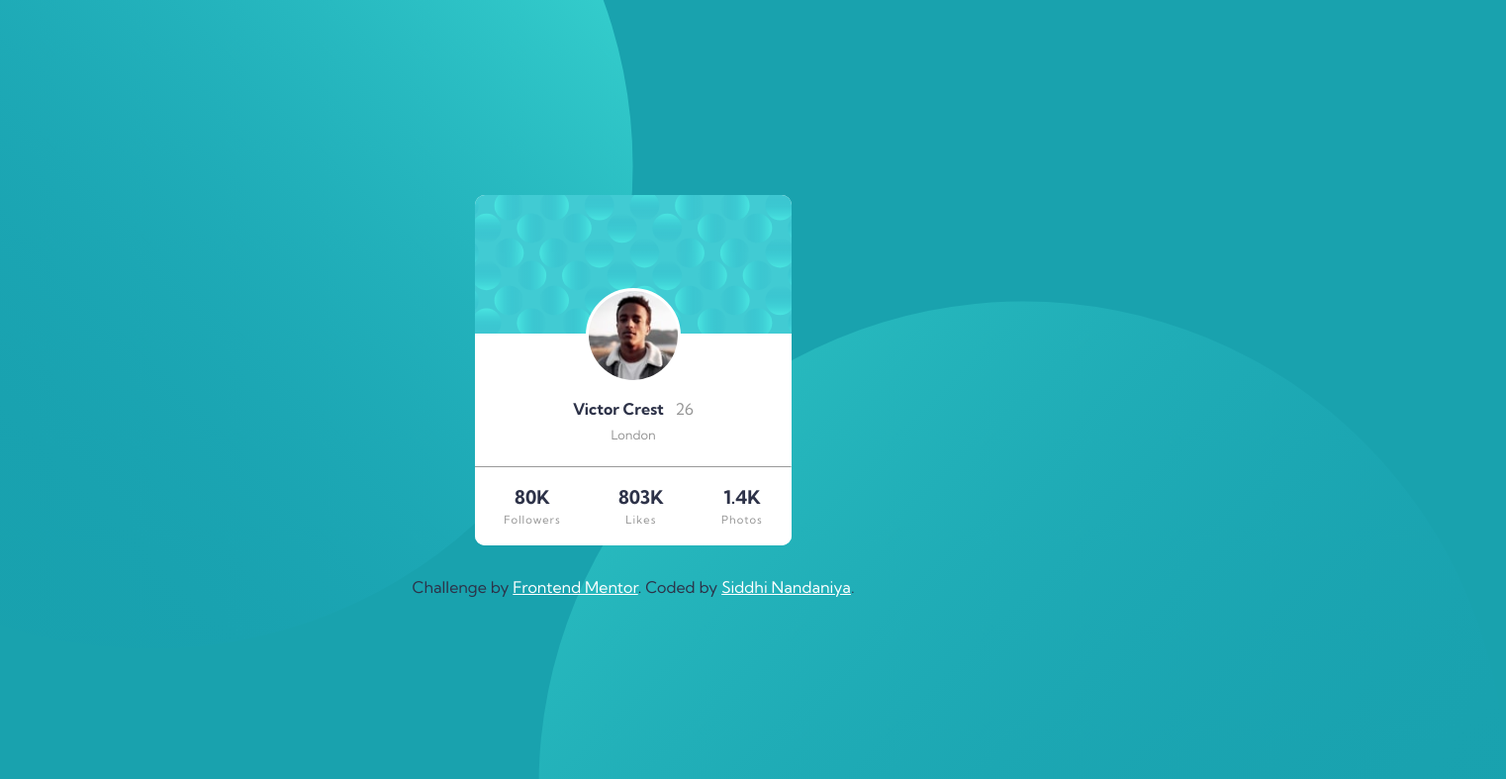
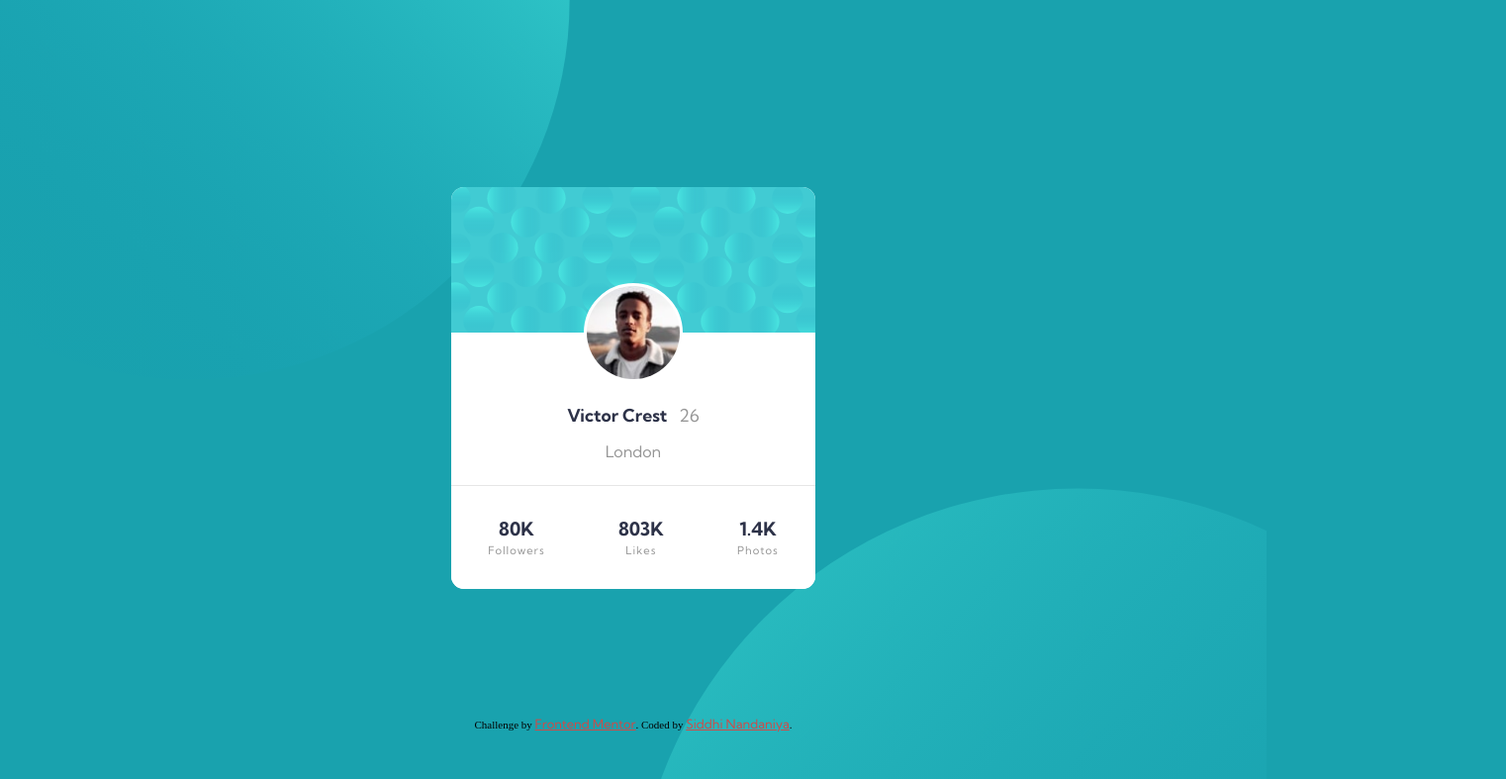
Before and after one commit to Siddhinandaniya/Profile-card-component, a plain HTML site: page index.html in a window 1280 px wide. Shown: the top 787 px of the page at 99% size, 1522 px wide, since content can reach past the window. Drawn offline with Linux system fonts and the light colour scheme.

Commit message:
Add files via upload

```diff
--- a/index.html
+++ b/index.html
@@ -36,16 +36,8 @@
   </head>
   <body>
     <main>
-      <div class="container-imgs">
-        <img class="circle1" src="images/bg-pattern-top.svg" alt="" />
-        <img class="circle2" src="images/bg-pattern-bottom.svg" alt="" />
-      </div>
-
-      <div class="container">
       <div class="box">
-          <div class="part-1-card">
-            <img class="" src="images/bg-pattern-card.svg" alt="" />
-          </div>
+        <img class="card-img" src="images/bg-pattern-card.svg" alt="" />
 
         <img
           class="pro-img"
@@ -58,7 +50,7 @@
         <div class="part-2-white">
           <h4>Victor Crest <span class="number"> 26</span></h4>
           <p class="london">London</p>
-            <hr />
+
           <div class="last-box">
             <div class="box-L">
               <h3>80K</h3>
@@ -75,16 +67,17 @@
           </div>
         </div>
       </div>
+    </main>
+    <footer>
       <div class="attribution">
         Challenge by
         <a href="https://www.frontendmentor.io?ref=challenge" target="_blank"
           >Frontend Mentor</a
         >. Coded by
-          <a href="https://www.frontendmentor.io/profile/Siddhinandaniya"
+        <a href="https://www.frontendmentor.io/profile/siddhinandaniya"
           >Siddhi Nandaniya</a
         >.
       </div>
-      </div>
-    </main>
+    </footer>
   </body>
 </html>
--- a/scss/main.scss
+++ b/scss/main.scss
@@ -11,39 +11,28 @@ body {
   min-height: 100vh;
   background-color: $Dark-cyan;
   position: relative;
-  overflow: hidden;
-}
-
-.circle1 {
-  position: absolute;
-  bottom: 10rem;
-  right: 50rem;
-}
-.circle2 {
-  position: absolute;
-  top: 20rem;
-  left: 47rem;
+  background-size: 60vw 60vw, 70vw 70vw;
+  background-position: left -15vw top -30vw, right -20vw bottom -46vw;
+  @include flexbox;
+  background-image: url("../images/bg-pattern-top.svg"),
+    url("../images/bg-pattern-bottom.svg");
+  background-repeat: no-repeat;
 }
 
 // box section starts here--
-.container {
+.card-img {
   width: 100%;
-  height: 100%;
-  position: absolute;
-  left: 0;
-  top: 0;
-  @include flexbox;
 }
+
 .box {
-  width: 20rem;
-  align-self: center;
-  border-radius: 10px;
+  width: 23rem;
+
+  border-radius: 13px;
   overflow: hidden;
   @include flexbox;
   flex-shrink: 3;
   background-color: white;
   font-family: $font-type;
-  margin-bottom: 2rem;
 }
 .part-1-card {
   margin-top: 0;
@@ -51,6 +40,7 @@ body {
 .pro-img {
   border-radius: 100%;
   width: 30%;
+  width: 100px;
   margin-top: -50px;
   border: 2px solid white;
   z-index: 3;
@@ -67,10 +57,12 @@ body {
 div {
   font-weight: 400;
   h4 {
-    margin-top: 1rem;
+    margin-top: 1.4rem;
     color: $Very-dark-desaturated-blue;
+    font-size: 1.1rem;
     span {
       color: $Dark-gray;
+      font-size: 1.1rem;
       margin-left: 0.5rem;
       font-weight: 400;
     }
@@ -78,24 +70,25 @@ div {
   p {
     // font-weight: 700;
     color: $Dark-gray;
-    margin-top: 0.5rem;
-    font-size: 0.8rem;
+    margin-top: 1rem;
+    font-size: 1rem;
     margin-bottom: 1.5rem;
   }
   hr {
     width: 100%;
-    color: $Dark-gray;
+    color: $Dark-grayish-blue;
 
     border-bottom: none;
   }
   .last-box {
+    border-top: 1px solid hsl(0, 0%, 90%);
     width: 100%;
     @include flexbox;
     flex-direction: row;
     justify-content: space-around;
 
     .box-L {
-      margin: 1.2rem 0;
+      margin: 2rem 0;
       @include flexbox;
       h3 {
         color: $Very-dark-desaturated-blue;
@@ -110,111 +103,20 @@ div {
   }
 }
 .attribution {
+  position: relative;
+  top: 8rem;
+}
+.attribution a:link,
+a:visited {
   font-family: $font-type;
-  font-size: 1rem !important;
-  color: $Very-dark-desaturated-blue;
-  a:link,
-  a:visited {
-    color: white;
-    font-size: 1rem;
-  }
+  font-size: 0.8rem;
+  color: hsl(1, 60%, 55%);
 }
 
 // media queries starts here--1
-@media only screen and (max-width: 1500px) {
-  .circle1 {
-    position: absolute;
-    bottom: 10rem;
-    right: 50rem;
-  }
-  .circle2 {
-    position: absolute;
-    top: 19rem;
-    left: 43rem;
+@media (min-width: 768px) {
+  body {
+    background-size: 60vw 60vw, 70vw 70vw;
+    background-position: left -15vw top -30vw, right -20vw bottom -46vw;
   }
 }
-@media only screen and (max-width: 1400px) {
-  .circle1 {
-    position: absolute;
-    bottom: 9rem;
-    right: 45rem;
-  }
-  .circle2 {
-    position: absolute;
-    top: 19rem;
-    left: 41rem;
-  }
-}
-
-@media only screen and (max-width: 1300px) {
-  .circle1 {
-    position: absolute;
-    bottom: 9rem;
-    right: 40rem;
-  }
-  .circle2 {
-    position: absolute;
-    top: 19rem;
-    left: 34rem;
-  }
-}
-@media only screen and (max-width: 1100px) {
-  .circle1 {
-    position: absolute;
-    bottom: 9rem;
-    right: 38rem;
-  }
-  .circle2 {
-    position: absolute;
-    top: 19rem;
-    left: 31rem;
-  }
-}
-@media only screen and (max-width: 1000px) {
-  .circle1 {
-    position: absolute;
-    bottom: 9rem;
-    right: 33rem;
-  }
-  .circle2 {
-    position: absolute;
-    top: 19rem;
-    left: 30rem;
-  }
-}
-@media only screen and (max-width: 900px) {
-  .circle1 {
-    position: absolute;
-    bottom: 9rem;
-    right: 31rem;
-  }
-  .circle2 {
-    position: absolute;
-    top: 19rem;
-    left: 25rem;
-  }
-}
-@media only screen and (max-width: 800px) {
-  .circle1 {
-    position: absolute;
-    bottom: 15rem;
-    right: 25rem;
-  }
-  .circle2 {
-    position: absolute;
-    top: 15rem;
-    left: 25rem;
-  }
-}
-@media only screen and (max-width: 650px) {
-  .circle1 {
-    position: absolute;
-    bottom: 10rem;
-    right: 20rem;
-  }
-  .circle2 {
-    position: absolute;
-    top: 10rem;
-    left: 20rem;
-  }
-}
```
Also changed, not shown: scss/main.css, 1 other file. Lines whose indentation alone changed are shown as unchanged.
